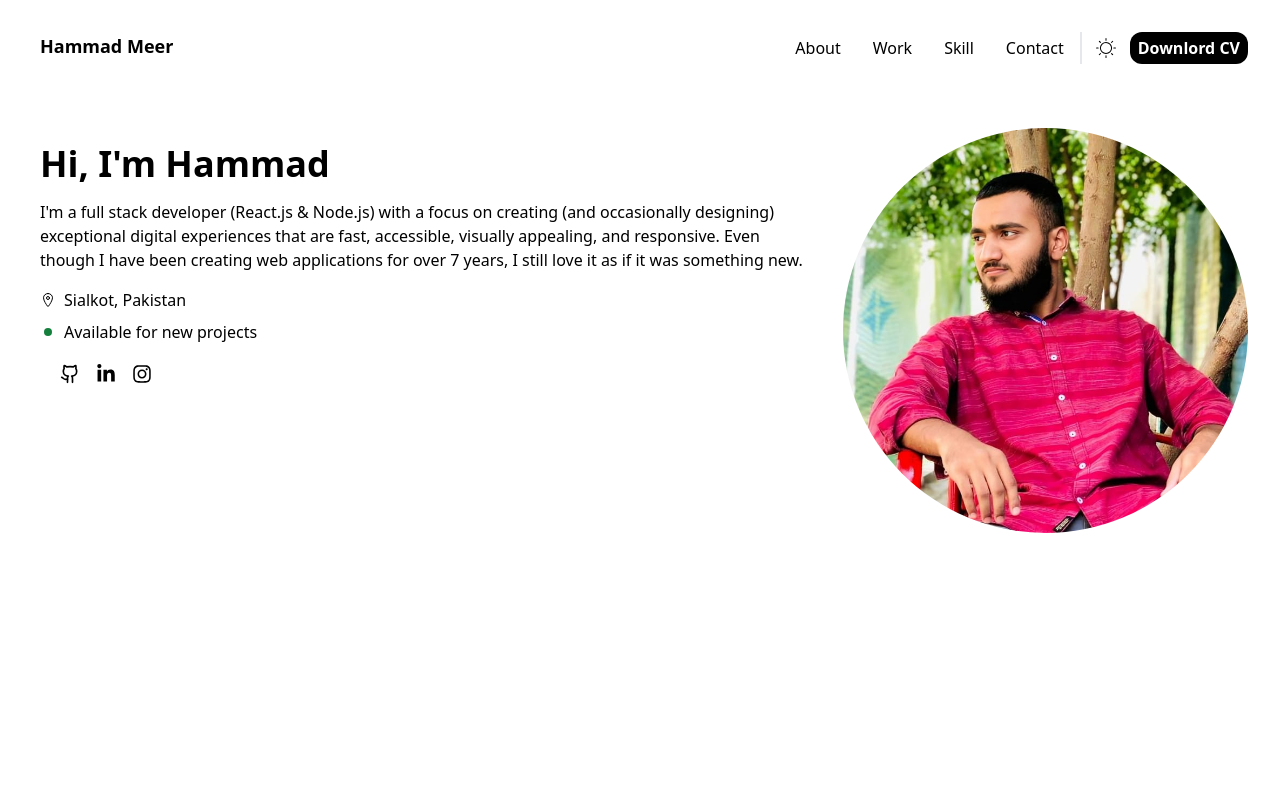
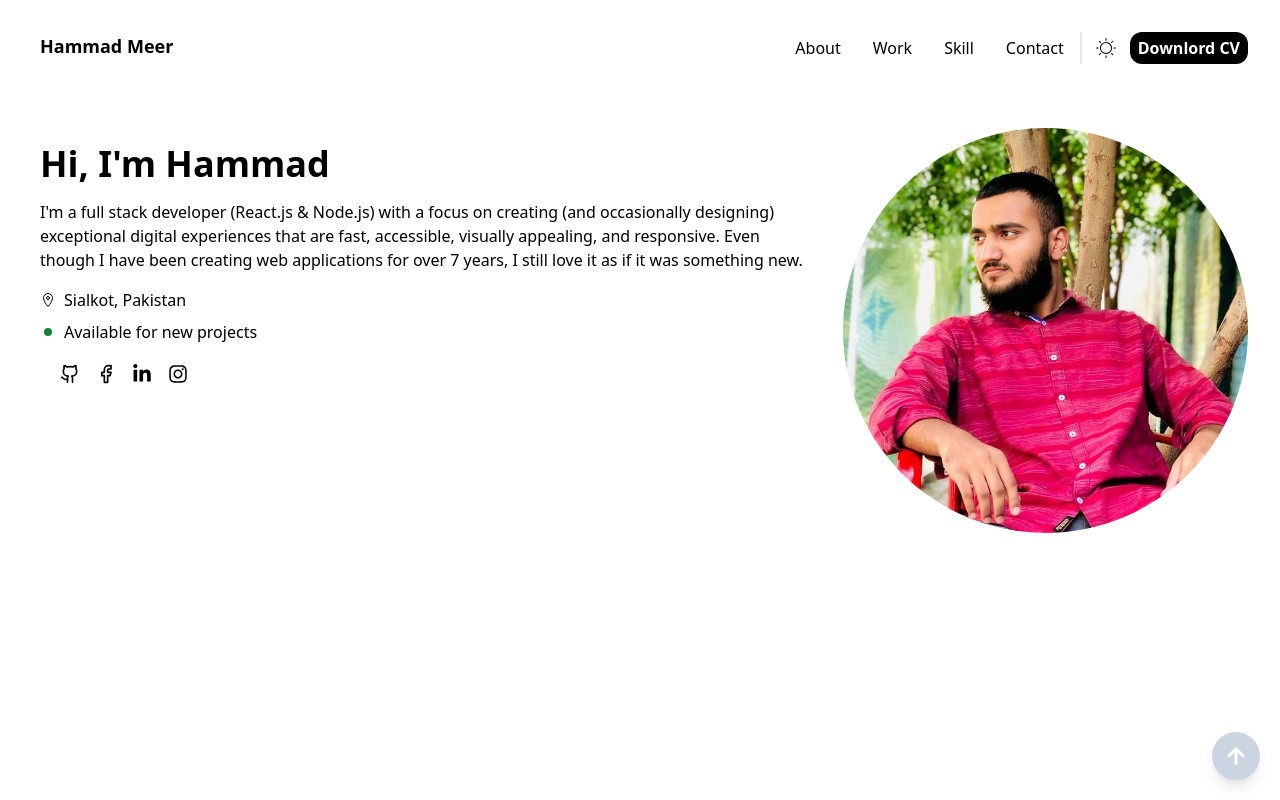
Before and after one commit to hammadmeer-dev/react-portfolio, a React (Vite) app: page / in a window 1280 px wide. Shown: the top 800 px of the page. Built offline with nearby package versions, Linux system fonts and the light colour scheme.

Commit message:
scrollToTop

```diff
--- a/src/Components/About-Me.jsx
+++ b/src/Components/About-Me.jsx
@@ -5,21 +5,8 @@ import { LuGithub, LuInstagram } from "react-icons/lu";
 import { FaLinkedinIn } from "react-icons/fa";
 import { FaInstagram } from "react-icons/fa6";
 import hammadm1r from "../assets/hammadm1r.jpeg";
+import { socialLinks } from "../util/constants";
 const Aboutme = () => {
-  const socialLinks = [
-    {
-      icon: <LuGithub />,
-      link: "https://github.com",
-    },
-    {
-      icon: <FaLinkedinIn />,
-      link: "https://www.linkedin.com",
-    },
-    {
-      icon: <FaInstagram />,
-      link: "https://www.instagram.com",
-    },
-  ];
   return (
     <div id="About" className="bg-white dark:bg-gray-900 text-black dark:text-white pt-6">
       <div className="flex justify-center content-center">
--- a/src/Components/Contact.jsx
+++ b/src/Components/Contact.jsx
@@ -1,12 +1,13 @@
 import React, { useState } from "react";
 import { IoLocationOutline } from "react-icons/io5";
 import { GoDotFill } from "react-icons/go";
-import { LuGithub, LuInstagram } from "react-icons/lu";
+import { LuFacebook, LuGithub, LuInstagram } from "react-icons/lu";
 import { FaLinkedinIn } from "react-icons/fa";
 import { FaInstagram } from "react-icons/fa6";
 import { IoMail } from "react-icons/io5";
 import { FaPhone } from "react-icons/fa";
 import { MdContentCopy } from "react-icons/md";
+import { socialLinks } from "../util/constants";
 
 const Contact = () => {
     const [copiedText, setCopiedText] = useState("");
@@ -16,20 +17,7 @@ const Contact = () => {
       setCopiedText(text);
       setTimeout(() => setCopiedText(""), 2000); // Reset after 2s
     };
-  const socialLinks = [
-    {
-      icon: <LuGithub />,
-      link: "https://github.com",
-    },
-    {
-      icon: <FaLinkedinIn />,
-      link: "https://www.linkedin.com",
-    },
-    {
-      icon: <FaInstagram />,
-      link: "https://www.instagram.com",
-    },
-  ];
+
   return (
     <div id="Contact" className="bg-white dark:bg-gray-900 text-black dark:text-white pt-6 pb-10">
       <div className="flex justify-center content-center">
--- a/src/Components/Footer.jsx
+++ b/src/Components/Footer.jsx
@@ -1,16 +1,50 @@
-import React from 'react'
+import React, { useEffect, useRef, useState } from "react";
+import { FaArrowUp } from "react-icons/fa";
 
 const Footer = () => {
+  const scrollUp = useRef(null);
+  const [visible, setVisible] = useState(false);
+
+  useEffect(() => {
+    const observer = new IntersectionObserver(
+      ([entry]) => {
+        setVisible(entry.isIntersecting);
+      },
+      {
+        threshold: 0.1, // Trigger when 10% of the element is visible
+      }
+    );
+    if (scrollUp.current) {
+      observer.observe(scrollUp.current);
+    }
+    return () => observer.disconnect();
+  }, []);
+
   return (
-    <div className='border-t-2 border-gray-300  dark:border-gray-700 bg-white dark:bg-gray-900 text-black dark:text-white'>
-        <div className="flex justify-center items-center">
-
+    <div
+      ref={scrollUp}
+      className="border-t-2 border-gray-300  dark:border-gray-700 bg-white dark:bg-gray-900 text-black dark:text-white"
+    >
+      <div className="flex justify-center items-center">
         <h1 className="text-center px-4 py-2  md:text-md text-sm font-thin  text-balance ">
-        Designed By <a href="https://www.figma.com/community/file/1262992249991763120/personal-portfolio-website-template-mobile-desktop">Sagar Shah </a>| Developed By Hammad Meer
+          Designed By{" "}
+          <a href="https://www.figma.com/community/file/1262992249991763120/personal-portfolio-website-template-mobile-desktop">
+            Sagar Shah{" "}
+          </a>
+          | Developed By Hammad Meer
         </h1>
       </div>
+      {visible && (
+        <div
+        className="bg-slate-300 dark:bg-slate-800 flex justify-center items-center w-12 h-12 bottom-5 right-5 rounded-full fixed text-white shadow-lg cursor-pointer hover:bg-slate-400 dark:hover:bg-slate-700 transition"
+        onClick={() => window.scrollTo({ top: 0, behavior: "smooth" })}
+      >
+        <FaArrowUp size={20} />
+      </div>
+
+      )}
     </div>
-  )
-}
+  );
+};
 
-export default Footer
+export default Footer;
--- a/src/Components/Hero.jsx
+++ b/src/Components/Hero.jsx
@@ -5,21 +5,8 @@ import { LuGithub, LuInstagram } from "react-icons/lu";
 import { FaLinkedinIn } from "react-icons/fa";
 import { FaInstagram } from "react-icons/fa6";
 import hammadm1r from "../assets/hammadm1r.jpeg"
+import { socialLinks } from "../util/constants";
 function Hero(){
-    const socialLinks = [
-{
-    icon: <LuGithub />,
-    link: "https://github.com",
-},
-{
-    icon: <FaLinkedinIn />,
-    link: "https://www.linkedin.com",
-},
-{
-    icon: <FaInstagram />,
-    link: "https://www.instagram.com",
-}
-    ]
     return (
         <div id="Hero" className="flex flex-wrap justify-between p-2 sm:p-8 lg:h-screen bg-white dark:bg-gray-900 text-black dark:text-white">
             <div className = "pl-2 w-full md:w-2/3  order-2 md:order-1 mt-8 sm:mt-4">
--- a/src/util/constants.jsx
+++ b/src/util/constants.jsx
@@ -13,7 +13,11 @@ import mongodb from "../assets/mongodb.png";
 import mui from "../assets/mui.png";
 import firebase from "../assets/Firebase.png";
 import mysql from "../assets/mysql.png";
-
+import { IoLocationOutline } from "react-icons/io5";
+import { GoDotFill } from "react-icons/go";
+import { LuFacebook, LuGithub, LuInstagram } from "react-icons/lu";
+import { FaLinkedinIn } from "react-icons/fa";
+import { FaInstagram } from "react-icons/fa6";
 export const Skill_data = [
   {
     skill_name: "Html 5",
@@ -106,3 +110,21 @@ export const Skill_data = [
     height: 70,
   },
 ];
+
+export const socialLinks = [
+    {
+      icon: <LuGithub />,
+      link: "https://github.com/hammadm1r",
+    },{
+      icon: <LuFacebook/>,
+      link:"https://www.facebook.com/hammad.mir.338?mibextid=ZbWKwL"
+    },
+    {
+      icon: <FaLinkedinIn />,
+      link: "https://pk.linkedin.com/in/hammadm1r",
+    },
+    {
+      icon: <FaInstagram />,
+      link: "https://pk.linkedin.com/in/hammadm1r",
+    },
+  ];
```
